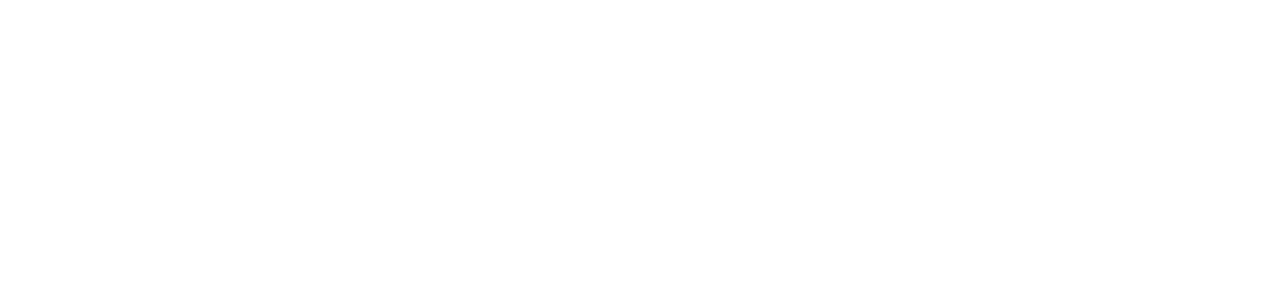
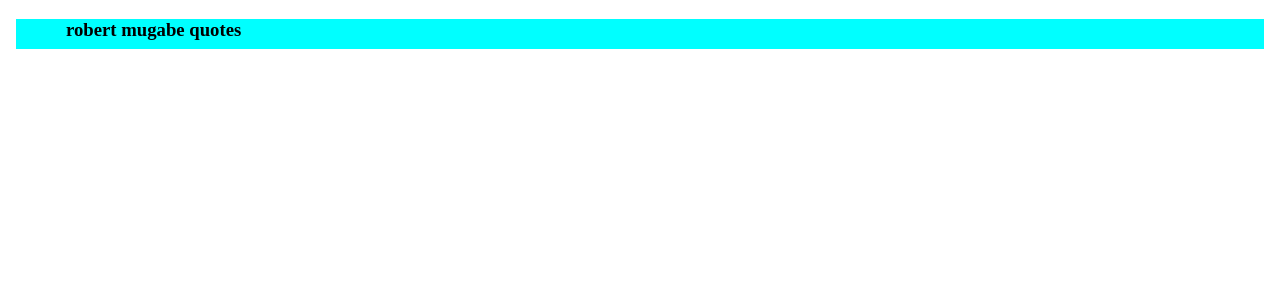
Before and after one commit to muiruri-gathairu/rbmquotes, an Angular app: page / in a window 1280 px wide. Shown: the top 300 px of the page. Built offline with nearby package versions, Linux system fonts and the light colour scheme.

Commit message:
adds page title

```diff
--- a/src/app/app.component.css
+++ b/src/app/app.component.css
@@ -0,0 +1,11 @@
+.tle {
+    background-color: aqua;
+    width: 100%;
+    height:30px;
+    padding: 0%;
+    margin: 0%;
+}
+
+h3 {
+    padding-left: 50px;
+}
--- a/src/app/app.component.html
+++ b/src/app/app.component.html
@@ -6,6 +6,8 @@
   <title></title>
 </head>
 <body>
-
+  <div class="tle">
+    <h3>{{title}}</h3>
+  </div>
 </body>
 </html>
--- a/src/app/app.component.ts
+++ b/src/app/app.component.ts
@@ -6,5 +6,5 @@
   styleUrls: ['./app.component.css']
 })
 export class AppComponent {
-  title = 'rbmquotes';
+  title = 'robert mugabe quotes';
 }
```
